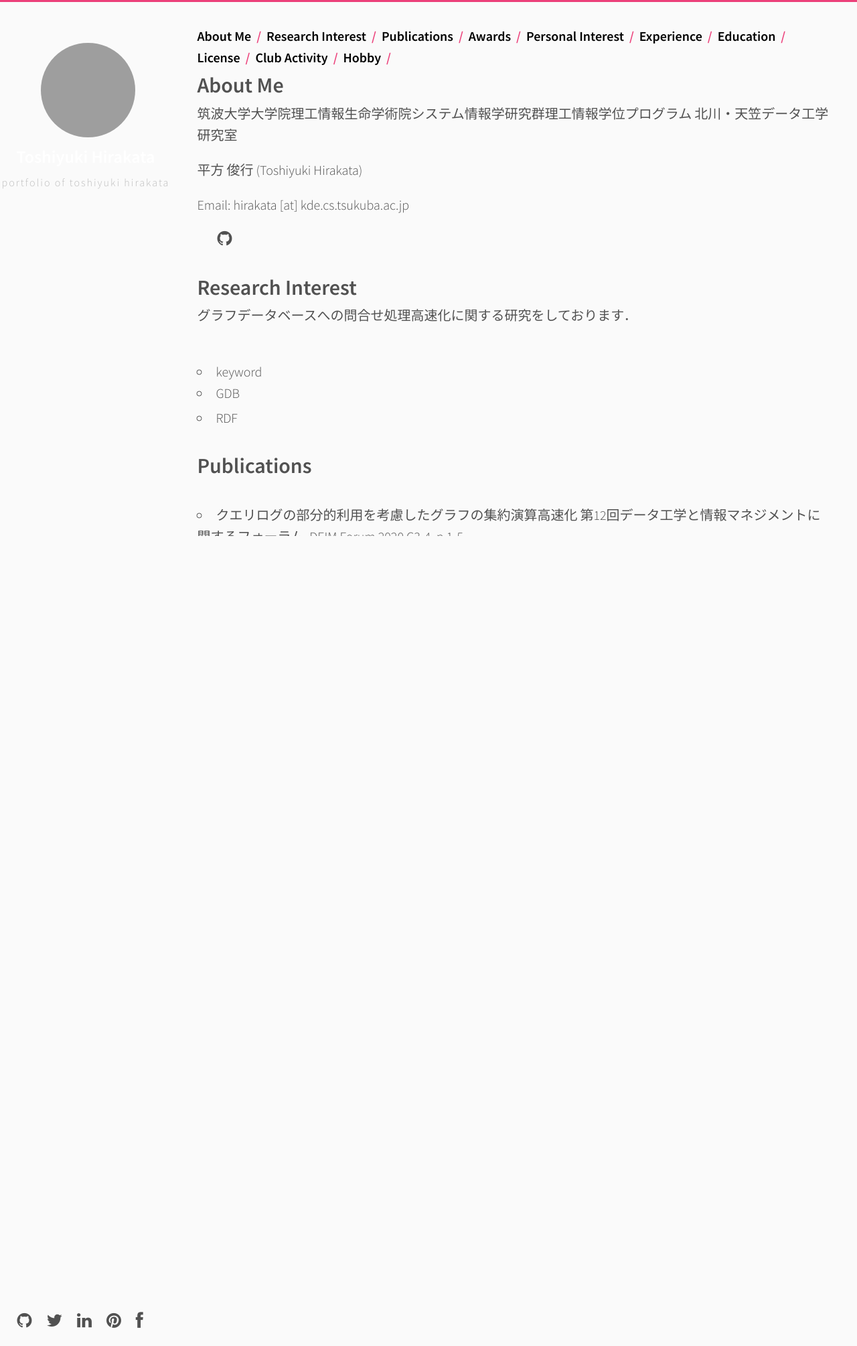
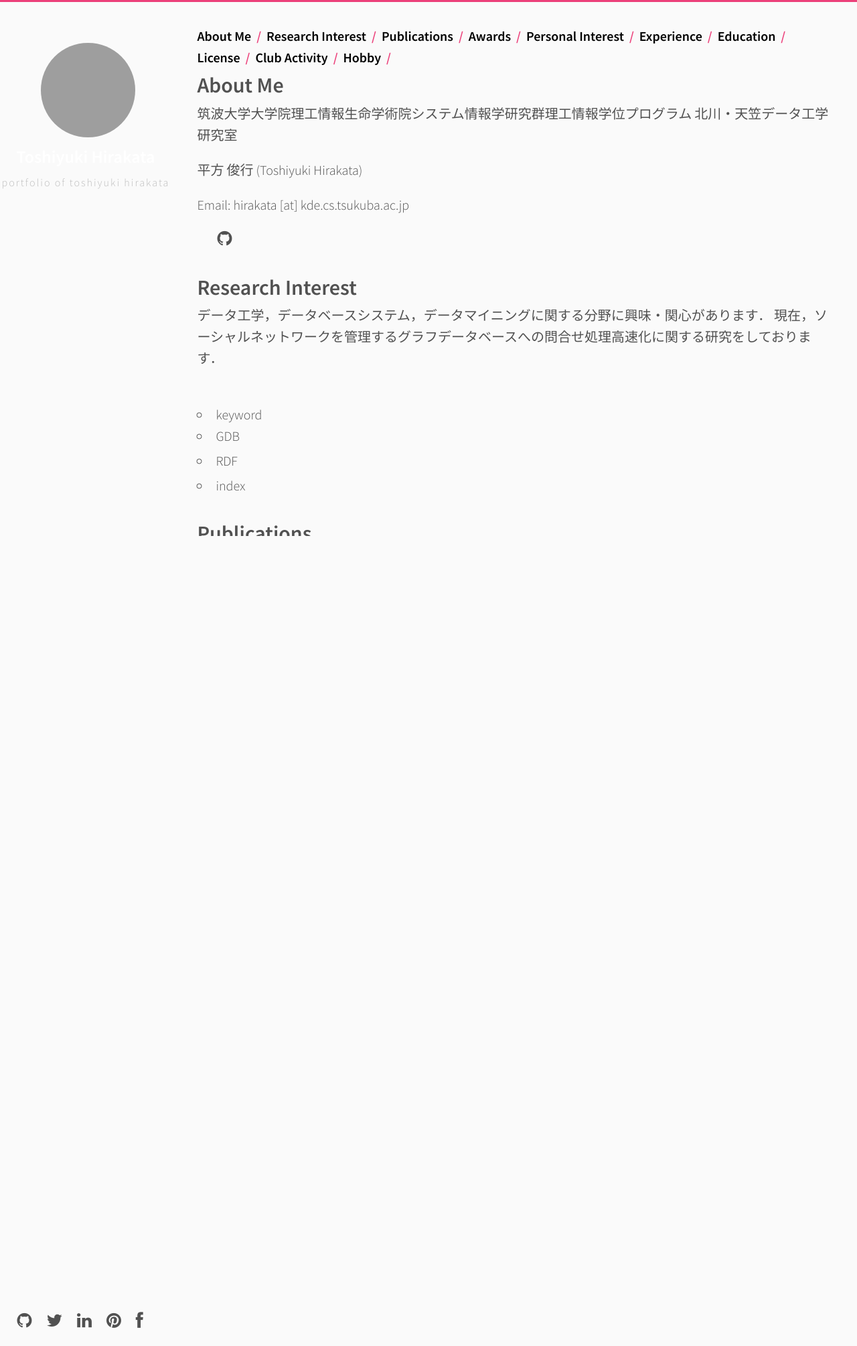
Before and after one commit to hiratekatayama/portfolio, a Jekyll site: the page built from index.md, in a window 1280 px wide. Shown: the whole page at 67% size. Built offline with Jekyll 4.4.1, drawn with Linux system fonts in a browser that asks for light colours; grey boxes are pictures that could not be loaded.

Commit message:
change index

```diff
--- a/index.md
+++ b/index.md
@@ -26,11 +26,12 @@ Email: hirakata [at] kde.cs.tsukuba.ac.jp
 </ul>
 
 ## Research Interest {#research}
-
-グラフデータベースへの問合せ処理高速化に関する研究をしております．
+データ工学，データベースシステム，データマイニングに関する分野に興味・関心があります．
+現在，ソーシャルネットワークを管理するグラフデータベースへの問合せ処理高速化に関する研究をしております．
 * keyword
   * GDB
   * RDF
+  * index
 
 ## Publications {#publications}
 * クエリログの部分的利用を考慮したグラフの集約演算高速化 第12回データ工学と情報マネジメントに関するフォーラム. DEIM Forum 2020 C3-4. p.1-5
```
